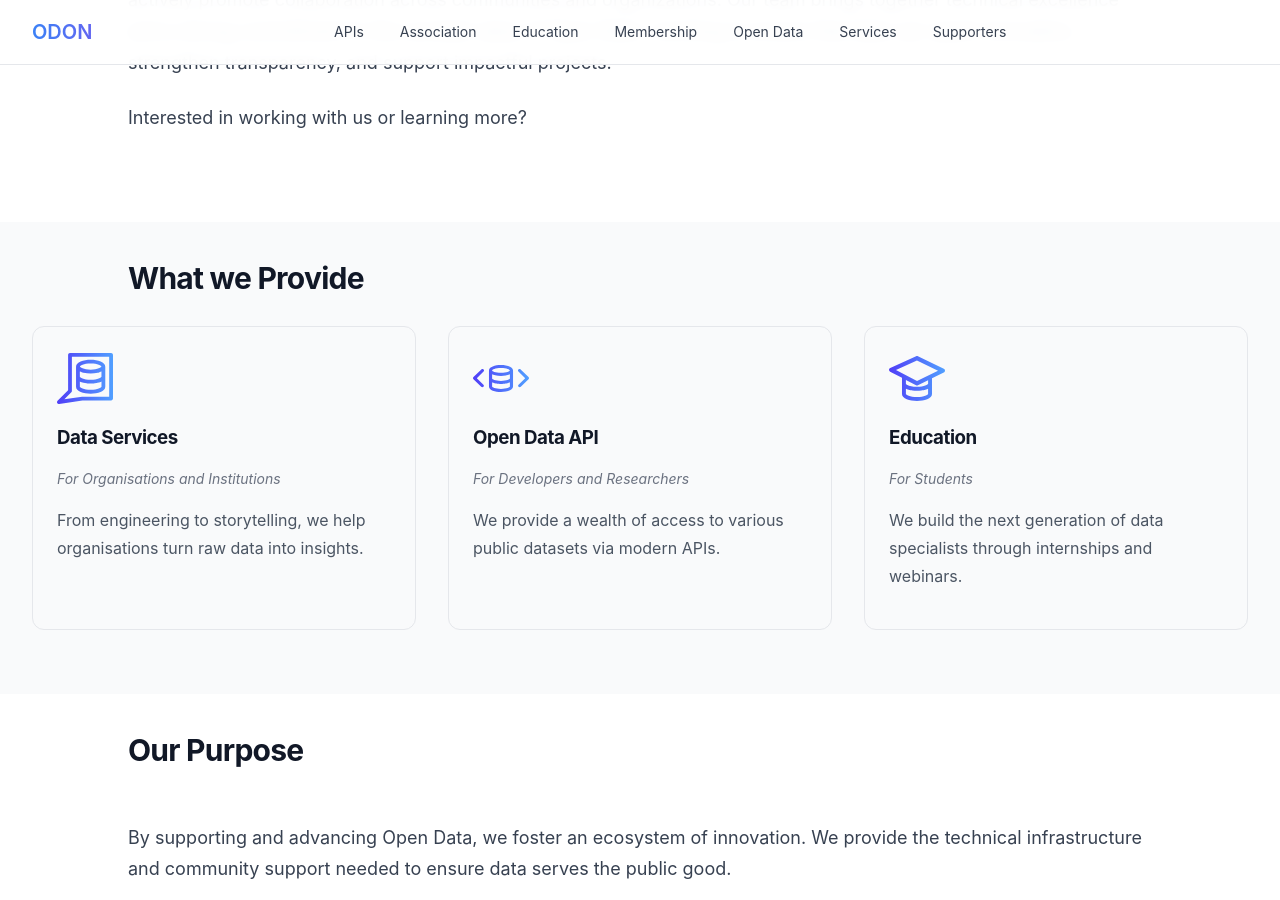
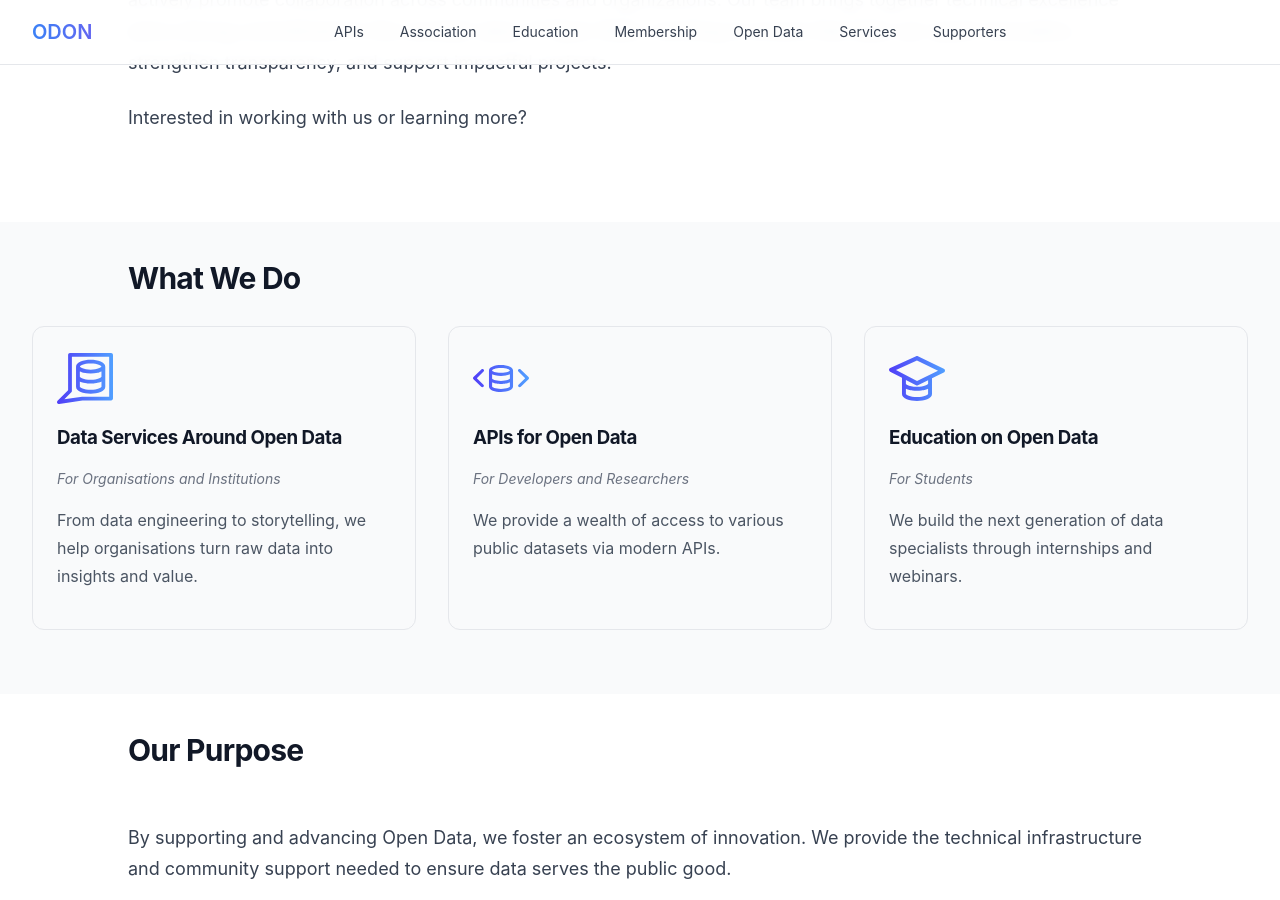
Before and after one commit to verein-odon/verein-odon.github.io, a Jekyll site: the page built from docs/en/index.md, in a window 1280 px wide and 900 px high, scrolled down 1058 px. Built offline with Jekyll 4.4.1, drawn with Linux system fonts in a browser that asks for light colours.

Commit message:
Rewording of our services on the landing page (en)

```diff
--- a/docs/en/index.md
+++ b/docs/en/index.md
@@ -35,7 +35,7 @@ show_excerpts: true
     <div class="container">
         <div class="content-section">
             <h2>
-                What we Provide
+                What We Do
             </h2>
         </div>
         <div class="cards-grid">
@@ -43,18 +43,17 @@ show_excerpts: true
                 <div class="card-icon">
                     <img src="/assets/images/icons/data-services.svg" alt="Data services" loading="lazy">
                 </div>
-                <h3>Data Services</h3>
+                <h3>Data Services Around Open Data</h3>
                 <p class="membership-subtitle">For Organisations and Institutions</p>
-                <p class="card-text">From engineering to storytelling, we help organisations turn raw data into insights.
+                <p class="card-text">From data engineering to storytelling, we help organisations turn raw data into insights and value.
                 </p>
-                <!-- <a href="/en/services" class="btn btn-primary btn-full" style="background-color: var(--color-indigo);">Find the Right Service</a> -->
             </div>
             <div class="card">
                 <div class="card-icon">
                     <img src="/assets/images/icons/apis.svg" alt="API visualization" loading="lazy">
                 </div>
-                <h3>Open Data API</h3>
-                <p class="membership-subtitle">For Developers and Researchers </p>
+                <h3>APIs for Open Data</h3>
+                <p class="membership-subtitle">For Developers and Researchers</p>
                 <p class="card-text">We provide a wealth of access to various public datasets via modern APIs.
                 </p>
                 <!-- <a href="/en/apis" class="btn btn-primary btn-full" style="background-color: var(--color-indigo);">Explore our APIs</a> -->
@@ -63,7 +62,7 @@ show_excerpts: true
                 <div class="card-icon">
                     <img src="/assets/images/icons/education.svg" alt="Data services" loading="lazy">
                 </div>
-                <h3>Education</h3>
+                <h3>Education on Open Data</h3>
                 <p class="membership-subtitle">For Students</p>
                 <p class="card-text">We build the next generation of data specialists through internships and webinars.</p>
                 <!-- <a href="/en/education" class="btn btn-primary btn-full" style="background-color: var(--color-indigo);">Discover new Knowledge</a> -->
```
